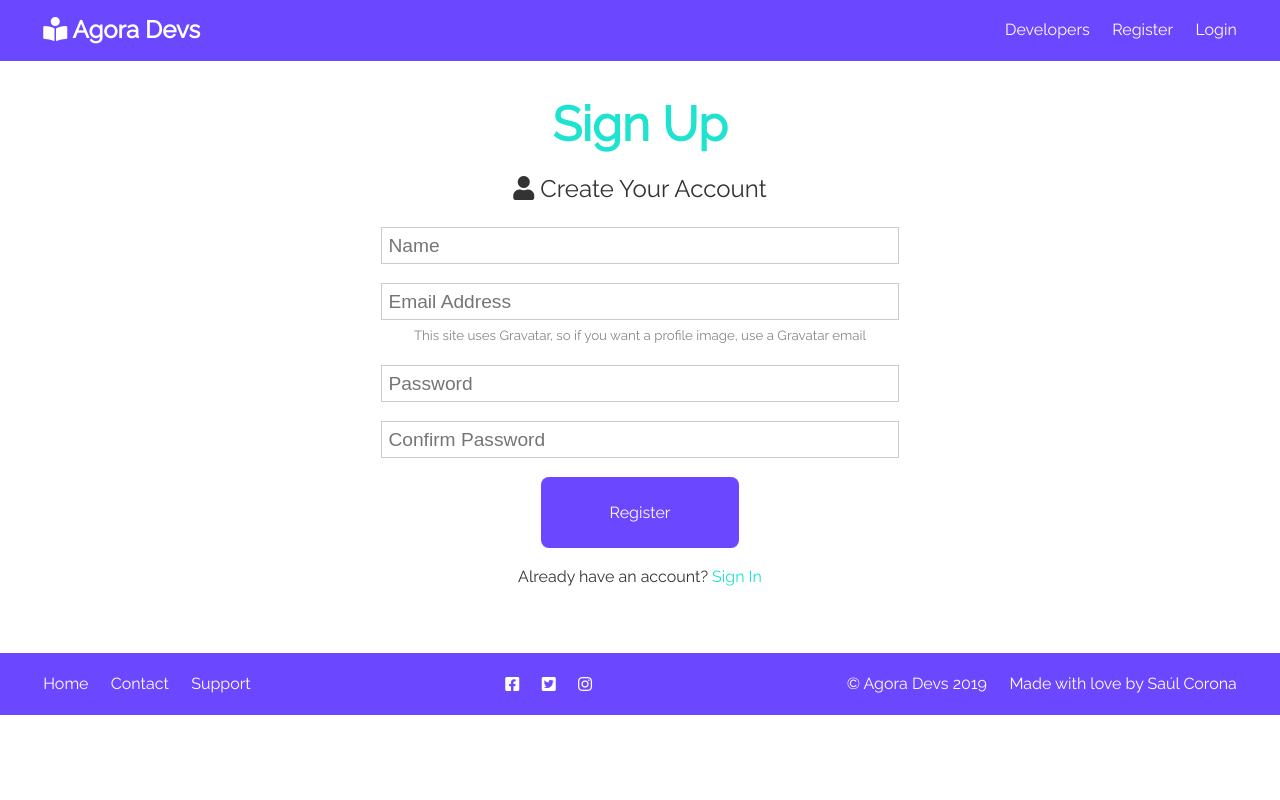
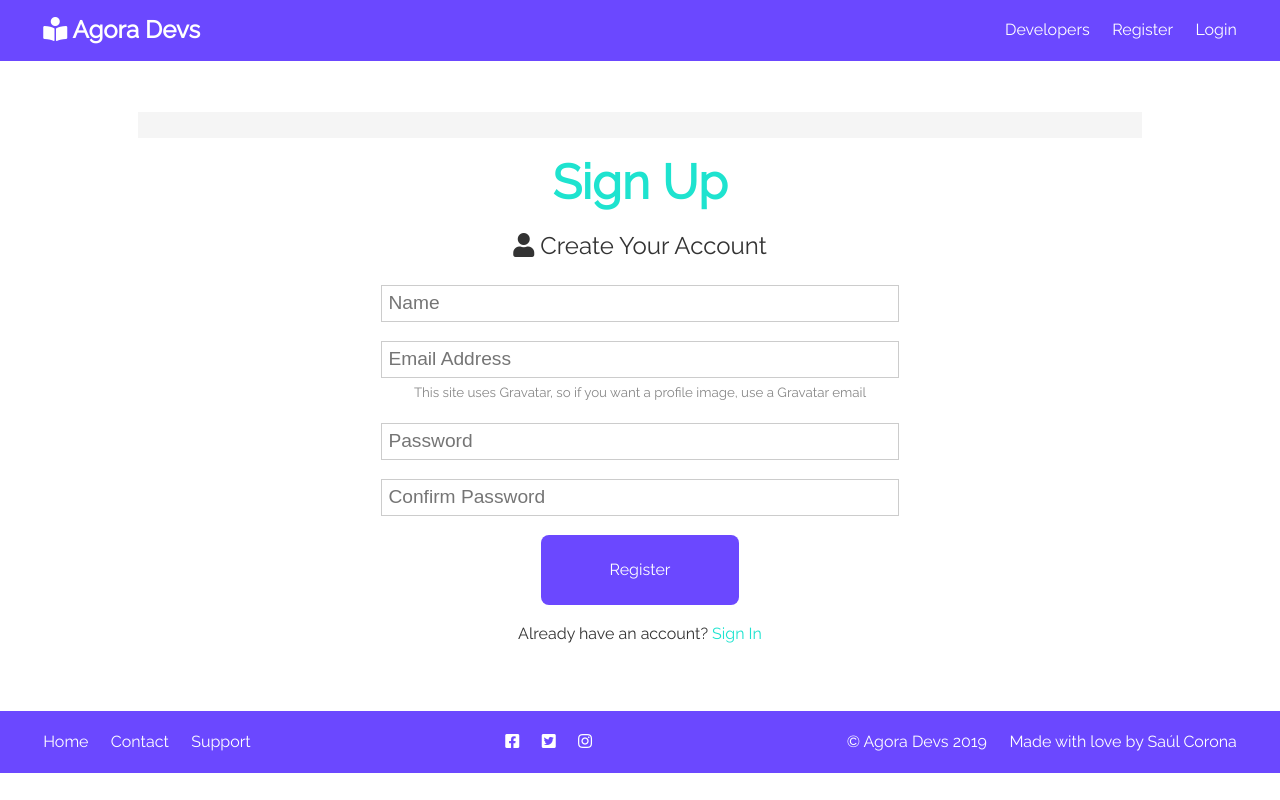
Before and after one commit to saulscs/agoradevs, a React (Create React App) app in the folder client/: page /register in a window 1280 px wide. Built offline with nearby package versions, Linux system fonts and the light colour scheme.

Commit message:
Add Alert Component & Action Call

```diff
--- a/client/src/App.css
+++ b/client/src/App.css
@@ -404,6 +404,7 @@
   z-index: 1;
   width: 100%;
   top: 0;
+
 }
 
 .navbar ul {
--- a/client/src/App.js
+++ b/client/src/App.js
@@ -5,6 +5,8 @@
 import Login from './components/auth/Login';
 import Register from './components/auth/Register';
 import Footer from './components/layout/Footer';
+import Alert from './components/layout/Alert';
+
 // Redux
 import {Provider} from 'react-redux';
 
@@ -19,6 +21,7 @@
        <Navbar/>
        <Route exact path ="/" component  = { Landing} />
        <section className="container">
+         <Alert/>
          <Switch>
            <Route exact path="/register" component={Register}/>
            <Route exact path="/login" component={Login}/>
--- a/client/src/actions/alerts.js
+++ b/client/src/actions/alerts.js
@@ -1,10 +1,12 @@
 import uuid from 'uuid';
 import { SET_ALERT, REMOVE_ALERT } from './types';
 
-export const setAlert = (msg, alertType) => dispatch => {
+export const setAlert = (msg, alertType,timeout = 5000) => dispatch => {
     const id = uuid.v4();
     dispatch({
         type: SET_ALERT,
         payload: {msg, alertType, id}
     });
+
+    setTimeout( () => dispatch({type: REMOVE_ALERT, payload: id}), timeout);
 }
--- a/client/src/components/auth/Register.js
+++ b/client/src/components/auth/Register.js
@@ -1,8 +1,10 @@
-import React, {Fragment, useState} from 'react'
-import axios from 'axios';
+import React, {Fragment, useState} from 'react';
+import {connect} from 'react-redux';
 import {Link} from 'react-router-dom';
+import {setAlert} from '../../actions/alerts';
+import PropTypes from 'prop-types';
 
-const Register = () => {
+const Register = ({setAlert}) => {
     const [formData, setFormData] = useState({
         name: '',
         email: '',
@@ -16,7 +18,7 @@
     const onSubmit = async e => {
         e.preventDefault();
         if(password !==password2){
-           console.log('passwords not match');
+          setAlert('passwords not match', 'danger');
         } else{
            console.log('success');
         }
@@ -77,4 +79,8 @@
     )
 }
 
-export default Register
+Register.propTypes = {
+  setAlert: PropTypes.func.isRequired
+}
+
+export default connect(null, {setAlert}) (Register);
--- /dev/null
+++ b/client/src/components/layout/Alert.js
@@ -0,0 +1,22 @@
+import React from 'react';
+import PropTypes from 'prop-types';
+import { connect } from 'react-redux';
+
+const Alert = ({ alerts }) =>
+  alerts !== null &&
+  alerts.length > 0 &&
+  alerts.map(alert => (
+    <div key={alert.id} className={`alert alert-${alert.alertType}`}>
+      {alert.msg}
+    </div>
+  ));
+
+Alert.propTypes = {
+  alerts: PropTypes.array.isRequired
+};
+
+const mapStateToProps = state => ({
+  alerts: state.alert
+});
+
+export default connect(mapStateToProps)(Alert);
--- a/client/src/reducers/alert.js
+++ b/client/src/reducers/alert.js
@@ -9,7 +9,7 @@
 
     switch(type){
         case SET_ALERT:
-            return [...state,alert.payload];
+            return [...state,payload];
         case REMOVE_ALERT:
             return state.filter( alert => alert.id !== payload);
         default:
```
